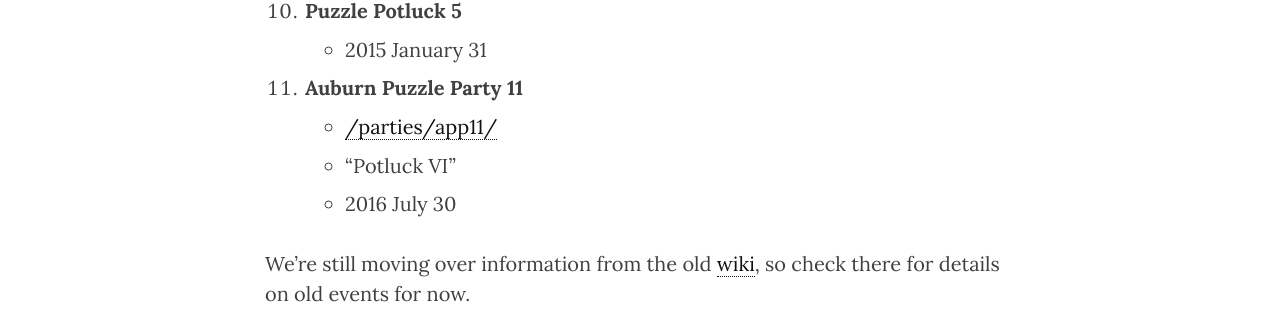
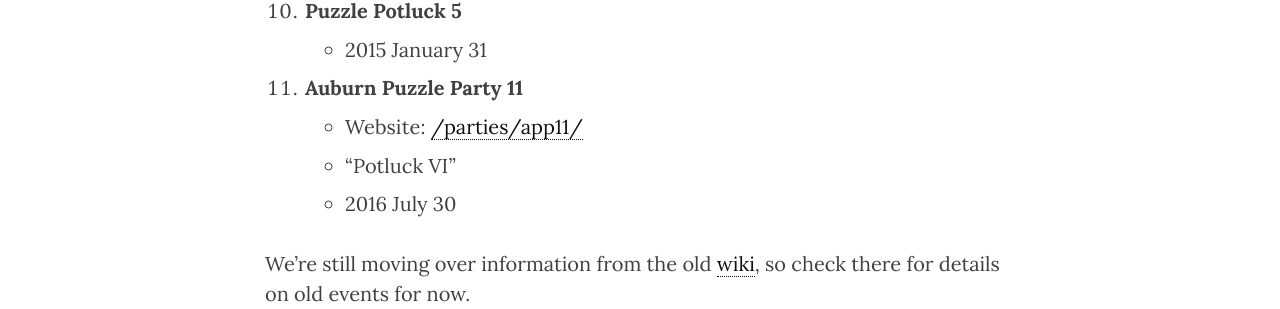
Before and after one commit to StevenClontz/auburn-puzzle-party, a Jekyll site: the page built from pages/1_parties.md, in a window 1280 px wide. Shown: the part 1544-1853 px from the top of the page. Built offline with Jekyll 4.4.1, drawn with Linux system fonts in a browser that asks for light colours; nearby versions of some CDN libraries.

Commit message:
label website

```diff
--- a/pages/1_parties.md
+++ b/pages/1_parties.md
@@ -35,7 +35,7 @@ casual **puzzle potlucks** and multiday **puzzlehunts**.
 10. **Puzzle Potluck 5**
     * 2015 January 31
 11. **Auburn Puzzle Party 11**
-    * [/parties/app11/](/parties/app11/)
+    * Website: [/parties/app11/](/parties/app11/)
     * "Potluck VI"
     * 2016 July 30
 
```
